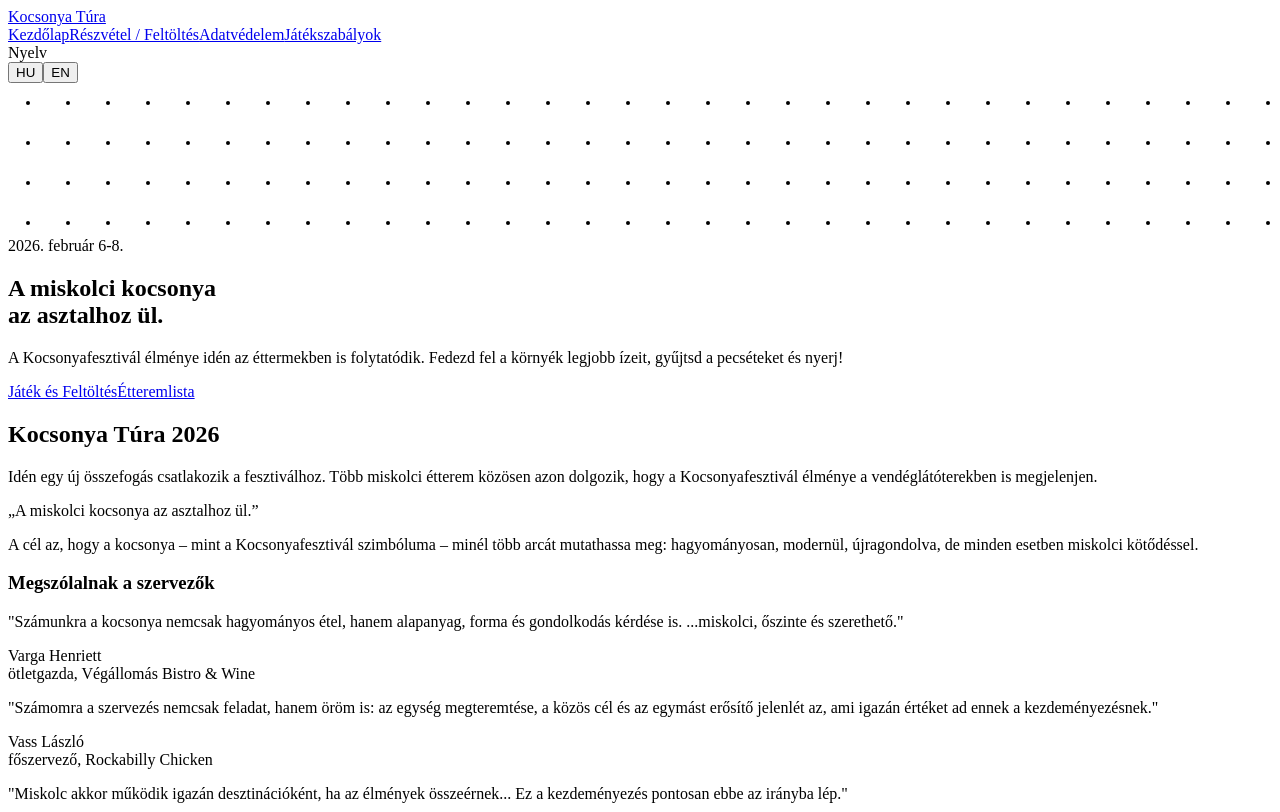
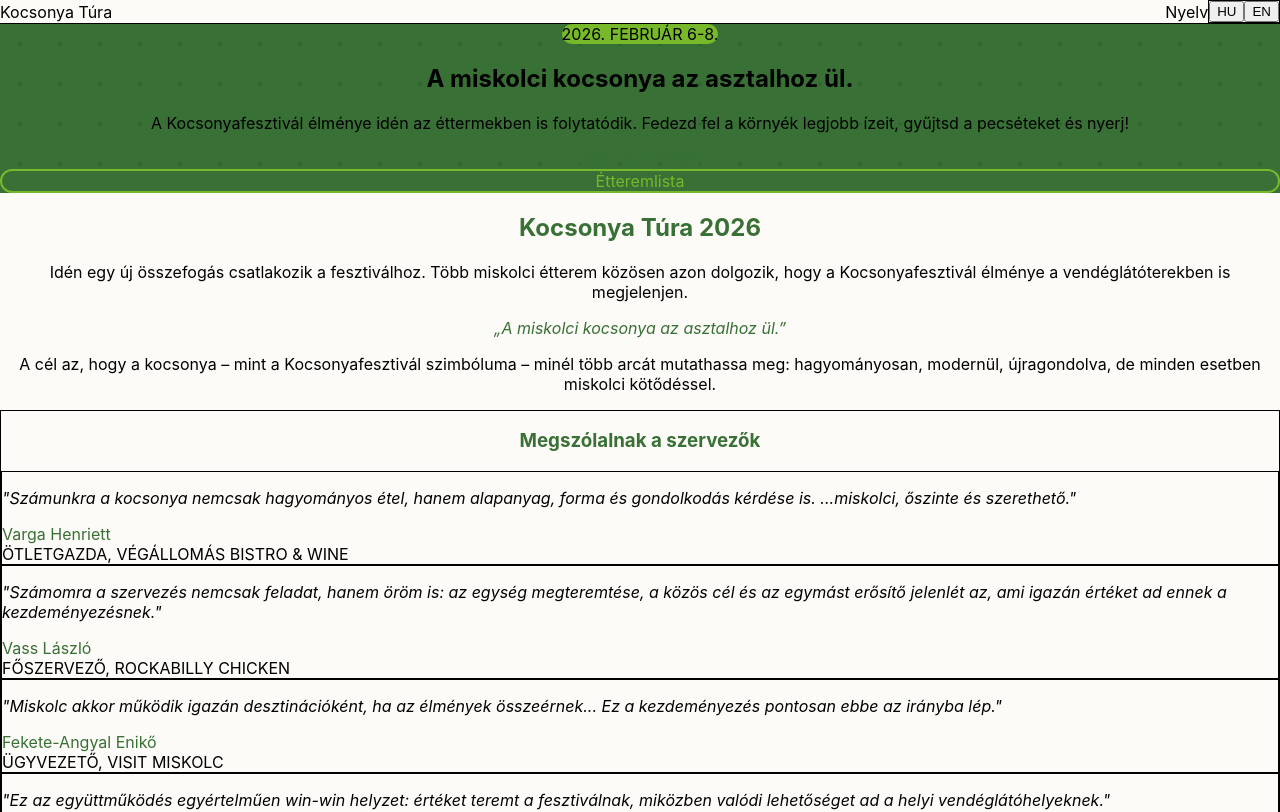
Before and after one commit to Viva1981/kocsonya, a Next.js app: page / in a window 1280 px wide. Shown: the top 812 px of the page. Built offline with nearby package versions, Linux system fonts and the light colour scheme.

Commit message:
Tailwind CSS konfigurációs fájlok pótlása és javítása

```diff
--- /dev/null
+++ b/pages/_app.js
@@ -0,0 +1,7 @@
+import "../styles/globals.css";
+
+function MyApp({ Component, pageProps }) {
+  return <Component {...pageProps} />;
+}
+
+export default MyApp;
--- /dev/null
+++ b/postcss.config.js
@@ -0,0 +1,6 @@
+module.exports = {
+  plugins: {
+    tailwindcss: {},
+    autoprefixer: {},
+  },
+};
--- /dev/null
+++ b/styles/globals.css
@@ -0,0 +1,22 @@
+@tailwind base;
+@tailwind components;
+@tailwind utilities;
+
+html,
+body {
+  padding: 0;
+  margin: 0;
+  font-family: -apple-system, BlinkMacSystemFont, Segoe UI, Roboto, Oxygen,
+    Ubuntu, Cantarell, Fira Sans, Droid Sans, Helvetica Neue, sans-serif;
+  background-color: #FDFBF7; /* Az általunk választott háttérszín */
+  scroll-behavior: smooth;
+}
+
+a {
+  color: inherit;
+  text-decoration: none;
+}
+
+* {
+  box-sizing: border-box;
+}
--- /dev/null
+++ b/tailwind.config.js
@@ -0,0 +1,18 @@
+/** @type {import('tailwindcss').Config} */
+module.exports = {
+  content: [
+    "./pages/**/*.{js,ts,jsx,tsx}",
+    "./components/**/*.{js,ts,jsx,tsx}",
+  ],
+  theme: {
+    extend: {
+      fontFamily: {
+        serif: ['Playfair Display', 'Merriweather', 'serif'],
+        sans: ['Inter', 'Lato', 'sans-serif'],
+      },
+    },
+  },
+  plugins: [
+    require('@tailwindcss/typography'),
+  ],
+};
```
